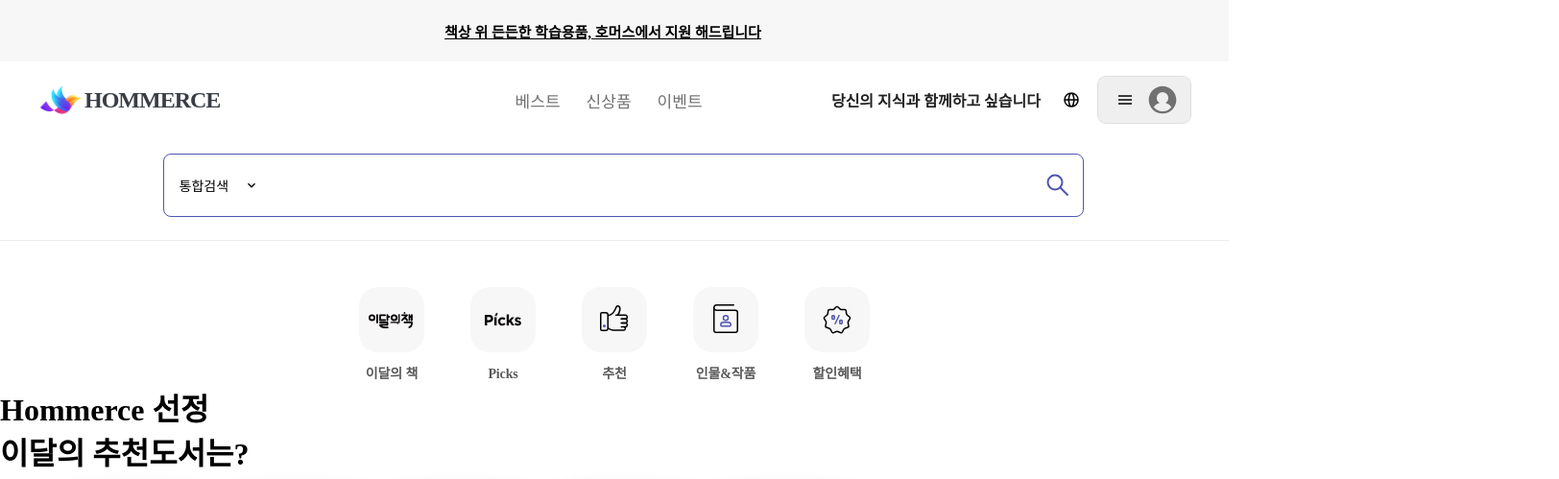
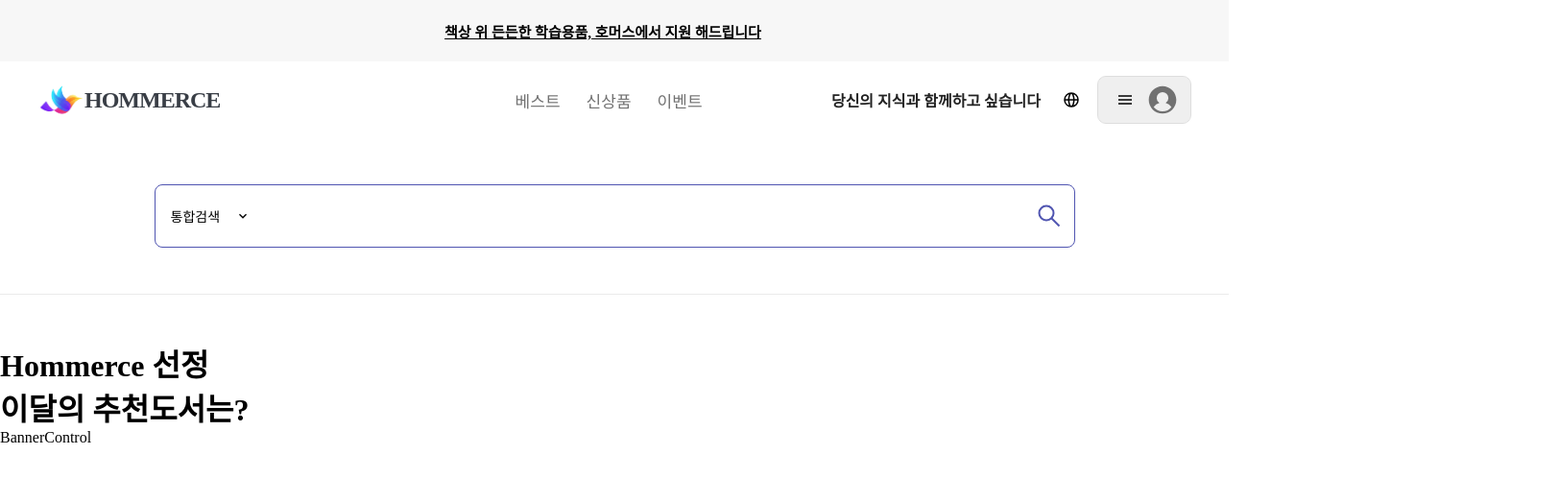
Before and after one commit to hopago/hommerce, a React (Vite) app in the folder client/: page / in a window 1280 px wide. Shown: the top 499 px of the page at 96% size, 1624 px wide, since content can reach past the window. Built offline with nearby package versions, Linux system fonts and the light colour scheme.

Commit message:
overflow-x fix전

```diff
--- a/client/src/pages/_components/Banner.tsx
+++ b/client/src/pages/_components/Banner.tsx
@@ -4,9 +4,9 @@ import BannerImage from "./BannerImage";
 
 export default function Banner() {
   return (
-    <div className="domain-banner">
+    <div className="domain-banner" style={{ overflow: "hidden" }}>
       <BannerHeading />
-      <BannerImage />
+      {/* <BannerImage /> */}
       <BannerControl />
     </div>
   );
--- a/client/src/pages/_components/BookInformation.tsx
+++ b/client/src/pages/_components/BookInformation.tsx
@@ -43,6 +43,8 @@ export default function BookInformation() {
     }
   }, [currIndex]);
 
+  {/* TODO: disabled 조건에서 lazy-fetching, setNewBooks or hasNextPage: false일 경우 disabled */}
+
   return (
     <div className="recommend-books__today-pick">
       <InfoTitle title="이달의 책" category={bookParentCategory} />
--- a/client/src/pages/_components/NextBookItem.tsx
+++ b/client/src/pages/_components/NextBookItem.tsx
@@ -15,7 +15,6 @@ export default function NextBookItem({ book }: NextBookItemProps) {
       ) : null}
       <p>
         {book.title}
-        {book.id}
       </p>
     </li>
   );
--- a/client/src/pages/_components/index.tsx
+++ b/client/src/pages/_components/index.tsx
@@ -3,5 +3,15 @@ import NewsLetter from "./NewsLetter";
 import SearchSection from "./SearchSection";
 import RecommendGNB from "./RecommendGNB";
 import TodayPick from "./TodayPick";
+import Banner from "./Banner";
+import BestAwards from "./BestAwards";
 
-export { Navbar, NewsLetter, SearchSection, RecommendGNB, TodayPick };
+export {
+  Navbar,
+  NewsLetter,
+  SearchSection,
+  RecommendGNB,
+  TodayPick,
+  Banner,
+  BestAwards,
+};
--- a/client/src/pages/index.tsx
+++ b/client/src/pages/index.tsx
@@ -4,9 +4,9 @@ import {
   SearchSection,
   RecommendGNB,
   TodayPick,
+  Banner,
+  BestAwards,
 } from "./_components";
-import Banner from "./_components/Banner";
-import BestAwards from "./_components/BestAwards";
 
 export default function Index() {
   return (
@@ -14,9 +14,8 @@ export default function Index() {
       <NewsLetter />
       <Navbar />
       <SearchSection />
-      <RecommendGNB />
+      {/* <RecommendGNB /> */}
       <Banner />
-      <BestAwards />
       <TodayPick />
     </>
   );
--- /dev/null
+++ b/client/src/scss/banner.scss
@@ -0,0 +1,16 @@
+.domain-banner {
+    box-sizing: border-box;
+    width: 100%;
+    max-width: 1440px;
+    margin: 0 auto;
+    margin-top: 3rem;
+
+    &__img {
+        width: 100%;
+
+        img {
+            width: 100%;
+            object-fit: contain;
+        }
+    }
+}
--- a/client/src/scss/index.scss
+++ b/client/src/scss/index.scss
@@ -2,6 +2,7 @@
 @import 'search';
 @import 'recommend-gnb';
 @import 'recommend-books';
+@import 'banner.scss';
 @import url(http://fonts.googleapis.com/earlyaccess/nanumgothic.css);
 
 .link {
--- a/client/src/scss/recommend-gnb.scss
+++ b/client/src/scss/recommend-gnb.scss
@@ -7,9 +7,7 @@
     gap: 3rem;
     text-align: center;
     width: 100%;
-    padding: 0 2.5rem;
-    border-top: 1px solid rgba(0, 0, 0, 0.08);
-    padding-top: 3rem;
+    padding: 5rem 2.5rem 0 2.5rem;
     box-sizing: border-box;
 
     li {
--- a/client/src/scss/search.scss
+++ b/client/src/scss/search.scss
@@ -1,14 +1,16 @@
 @import "./mixin";
 
 .search-section {
+    box-sizing: border-box;
     width: 100%;
-    max-width: 941px;
-    margin: 1rem auto;
-    margin-bottom: 1.5rem;
+    border-bottom: 1px solid rgba(0, 0, 0, 0.08);
+    padding: 3rem 0;
 
     &__container {
         position: relative;
         width: 100%;
+        max-width: 941px;
+        margin: 0 auto;
         height: 3rem;
         border: 1px solid #5055B1;
         border-radius: 0.5rem;
```
